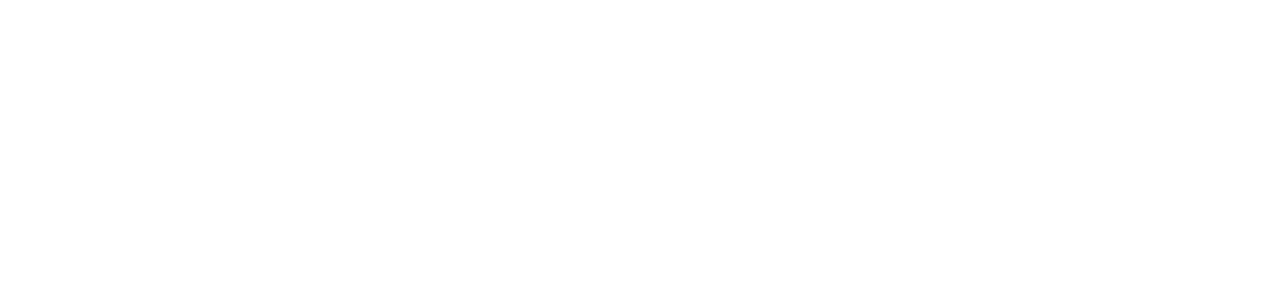
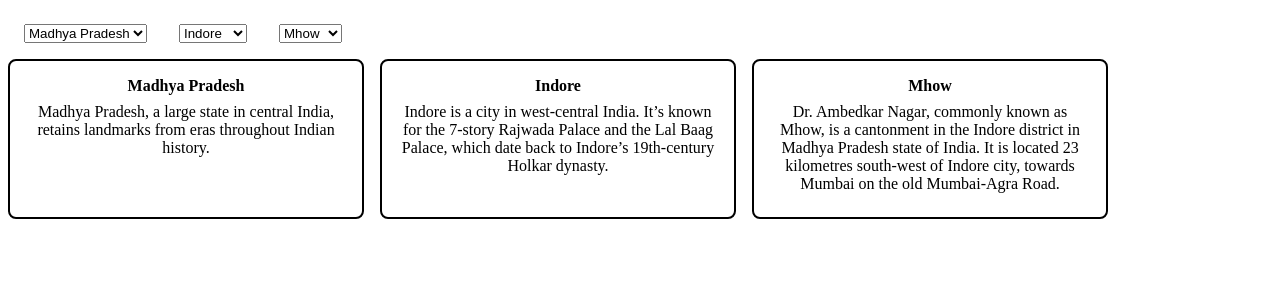
Before and after one commit to acciojob/dropdown-react-FarazAhmad2, a React app: page / in a window 1280 px wide. Shown: the top 300 px of the page. Built offline with nearby package versions, Linux system fonts and the light colour scheme.

Commit message:
first commit

```diff
--- a/src/components/App.js
+++ b/src/components/App.js
@@ -1,152 +1,311 @@
-import React, { useState,useReducer } from "react";
+import React, { useState, useReducer } from "react";
 import "./../styles/App.css";
 
-
-const states = [{
-	name : "Madhya Pradesh",
-	description:"Madhya Pradesh, a large state in central India, retains landmarks from eras throughout Indian history.",
-	city :[{
-		name : "Indore",
-		description:"Indore is a city in west-central India. It’s known for the 7-story Rajwada Palace and the Lal Baag Palace, which date back to Indore’s 19th-century Holkar dynasty.",
-		landmarks :[{
-			name : "Mhow",
-			description:"Dr. Ambedkar Nagar, commonly known as Mhow, is a cantonment in the Indore district in Madhya Pradesh state of India. It is located 23 kilometres south-west of Indore city, towards Mumbai on the old Mumbai-Agra Road.",
-		},{
-			name : "Dewas",
-			description:"Dewas is a city in the Malwa region of the Indian state of Madhya Pradesh. The municipality was formerly the seat of two princely states during the British Raj, Dewas Junior state and Dewas Senior state, ruled by the Puar clan of Maratha.",
-		}]
-	},{
-		name : "Bhopal",
-		description:"DBhopal is a city in the central Indian state of Madhya Pradesh. It's one of India’s greenest city. There are two main lakes, the Upper Lake and the Lower Lake.",
-		landmarks :[{
-			name : "MANIT",
-			description:"Maulana Azad National Institute of Technology Bhopal is a public technical university located in Bhopal, Madhya Pradesh, India. It is part of a group of publicly funded institutions in India known as National Institutes of Technology. ",
-		},{
-			name: "Berasia",
-			description:"Berasia is a landmark and a nagar palika in Bhopal district in the state of Madhya Pradesh, India. ",
-		}]
-	},{
-		name : "Gwalior",
-		description:"Gwalior is a city in the central Indian state of Madhya Pradesh. It's known for its palaces and temples, including the Sas Bahu Ka Mandir intricately carved Hindu temple. ",
-		landmarks :[{
-			name : "Ajaypur",
-			description:"Little less known city Ajaypur.",
-		}]
-	}]
-},{
-	name : "Jharkhand",
-	description:"Jharkhand is a state in eastern India. It's known for its waterfalls, the elegant Jain temples of Parasnath Hill and the elephants and tigers of Betla National Park.",
-	city :[{
-		name : "Dhanbad",
-		description:"Dhanbad is the second-most populated city in the Indian state of Jharkhand. It ranks as the 33rd largest city in India and is the 42nd largest million-plus urban agglomeration in India. It is the 96th fastest growing urban area of the world by the City Mayors Foundation.",
-		landmarks :[{
-			name : "IIT(ISM) Dhanbad",
-			description:"Indian Institute of Technology (Indian School of Mines) Dhanbad is a public technical and research university located in Dhanbad, India. It is an Institute of National Importance. IIT has 18 academic departments covering Engineering,",
-		},{
-			name : "Hirapur",
-			description:"Hirapur is a census landmark in Balaghat district in the Indian state of Madhya Pradesh.",
-		}]
-	},{
-		name : "Wasseypur",
-		description:"Wasseypur is a neighbourhood in the city of Dhanbad in Dhanbad Sadar subdivision of Dhanbad district in the state of Jharkhand in India. ",
-		landmarks :[{
-			name : "Pandey muhalla",
-			description:"Located behind the dhanbad junction is must visit place.",
-		},{
-			name : "MPI Hall",
-			description:"Space for everyone",
-		}]
-	},{
-		name : "Hazaribagh",
-		description:"Hazaribagh is a city and a municipal corporation in Hazaribagh district in the Indian state of Jharkhand. It is the divisional headquarters of North Chotanagpur division.",
-		landmarks :[{
-			name : "Shaheed Nirmal Mahto Park",
-			description:"Famous for its giant dinosaur structure",
-		},{
-			name : "Gandhi Maidan",
-			description:"Ideal for conduction major events",
-		}]
-	}]
-},{
-	name : "Assam",
-	description:"Assam is a state in northeastern India known for its wildlife, archeological sites and tea plantations. ",
-	city :[{
-		name : "Guwhati",
-		description:"Guwahati is a sprawling city beside the Brahmaputra River in the northeast Indian state of Assam. It’s known for holy sites like the hilltop Kamakhya Temple,",
-		landmarks :[{
-			name : "Ganesh Guri",
-			description:"Famous because of PVR city center.",
-		},{
-			name : "Kalyani Nagar",
-			description:"located near famous Lakshmi Nagar",
-		}]
-	},{
-		name : "dimapur",
-		description:"Dimapur is a city in Nagaland, India. It is the most populous city of Nagaland and also the most densely populated city in the state with an estimated population of about 250,000.",
-		landmarks :[{
-			name : "City Tower",
-			description:"Giant Tower standing by the road since history.",
-		},{
-			name : "Sunday Market",
-			description:"Famous for its weekend Sale on all items.",
-		}]
-	},{
-		name : "Tezpur",
-		description:"Tezpur is a landmark and urban agglomeration in Sonitpur district, Assam state, India. Tezpur is located on the banks of the river Brahmaputra, 175 kilometres northeast of Guwahati, and is the largest of the north bank landmarks with a population exceeding 100,000 as per Metropolitan Census 2011.",
-		landmarks :[{
-			name : "Bamuni Hills",
-			description:"Best location for photoshoots",
-		},{
-			name : "Bhujkhowa Bazar",
-			description:"Central Market for Tezpur",
-		}]
-	}]
-},{
-	name : "Bihar",
-	description:"Bihar is a state in East India, bordering Nepal. It is divided by the River Ganges, which floods its fertile plains. Important Buddhist pilgrimage sites include the Bodhi Tree in Bodhgaya's Mahabodhi Temple, under which the Buddha allegedly meditated.",
-	city :[{
-		name : "Patna",
-		description:"Patna is an ancient city that sprawls along the south bank of the Ganges River in Bihar, northeast India.",
-		landmarks :[{
-			name : "Sonpur",
-			description:"Sonpur is a city and sub-division in the Indian state of Bihar, situated on the banks of the River Gandak and Ganges River in the Saran District.",
-		},{
-			name : "Maner",
-			description:"Maner also spelled Maner or Maner Sharif, is a satellite landmark in Patna Metropolitan Region, in the Patna district in the Indian state of Bihar. Maner Sharif lies 24 km west of Patna the capital of Bihar on National Highway 30.",
-		}]
-	},{
-		name : "Gaya",
-		description:"Gaya is a holy city beside the Falgu River, in the northeast Indian state of Bihar. It’s known for 18th-century Vishnupad Mandir, a riverside temple with an octagonal shrine. Close by, ancient Mangla Gauri Temple is set on a hilltop. ",
-		landmarks :[{
-			name : "Bakraur",
-			description:"Bakraur, sometimes called Bakrour, is a village located slightly east of Bodh Gaya in the state of Bihar, India. It lies directly across the Phalgu River from the landmark of Bodh Gaya, where Gautama Buddha is said to have attained enlightenment.",
-		},{
-			name : "Barachatti",
-			description:"Barachatti is a block in the Gaya district of Bihar, India. Barachatti contains 141 villages and 13 gram panchayat. Sarwan bazar is the biggest and Nimi is the smallest village of Barachatti. The total population in Barachatti sub-district is 142,534 according to the census during 2011 by Indian Government.",
-		}]
-	},{
-		name : "Darbhanga",
-		description:"Darbhanga is a city and Municipal Corporation in the Indian state of Bihar. It is the 6th largest city of Bihar, only after Patna, Gaya, Bhagalpur, Muzaffarpur and Purnea. It is the headquarters of Darbhanga district and Darbhanga division and was the seat of the Raj Darbhanga and capital of the Mithila region.",
-		landmarks :[{
-			name : "Singhwara",
-			description:"Famous for its Groundnut Market",
-		},{
-			name : "Jale",
-			description:"Famous for its roasted seads market.",
-		}]
-	}]
-}];
+const states = [
+  {
+    name: "Madhya Pradesh",
+    description:
+      "Madhya Pradesh, a large state in central India, retains landmarks from eras throughout Indian history.",
+    city: [
+      {
+        name: "Indore",
+        description:
+          "Indore is a city in west-central India. It’s known for the 7-story Rajwada Palace and the Lal Baag Palace, which date back to Indore’s 19th-century Holkar dynasty.",
+        landmarks: [
+          {
+            name: "Mhow",
+            description:
+              "Dr. Ambedkar Nagar, commonly known as Mhow, is a cantonment in the Indore district in Madhya Pradesh state of India. It is located 23 kilometres south-west of Indore city, towards Mumbai on the old Mumbai-Agra Road.",
+          },
+          {
+            name: "Dewas",
+            description:
+              "Dewas is a city in the Malwa region of the Indian state of Madhya Pradesh. The municipality was formerly the seat of two princely states during the British Raj, Dewas Junior state and Dewas Senior state, ruled by the Puar clan of Maratha.",
+          },
+        ],
+      },
+      {
+        name: "Bhopal",
+        description:
+          "DBhopal is a city in the central Indian state of Madhya Pradesh. It's one of India’s greenest city. There are two main lakes, the Upper Lake and the Lower Lake.",
+        landmarks: [
+          {
+            name: "MANIT",
+            description:
+              "Maulana Azad National Institute of Technology Bhopal is a public technical university located in Bhopal, Madhya Pradesh, India. It is part of a group of publicly funded institutions in India known as National Institutes of Technology. ",
+          },
+          {
+            name: "Berasia",
+            description:
+              "Berasia is a landmark and a nagar palika in Bhopal district in the state of Madhya Pradesh, India. ",
+          },
+        ],
+      },
+      {
+        name: "Gwalior",
+        description:
+          "Gwalior is a city in the central Indian state of Madhya Pradesh. It's known for its palaces and temples, including the Sas Bahu Ka Mandir intricately carved Hindu temple. ",
+        landmarks: [
+          {
+            name: "Ajaypur",
+            description: "Little less known city Ajaypur.",
+          },
+        ],
+      },
+    ],
+  },
+  {
+    name: "Jharkhand",
+    description:
+      "Jharkhand is a state in eastern India. It's known for its waterfalls, the elegant Jain temples of Parasnath Hill and the elephants and tigers of Betla National Park.",
+    city: [
+      {
+        name: "Dhanbad",
+        description:
+          "Dhanbad is the second-most populated city in the Indian state of Jharkhand. It ranks as the 33rd largest city in India and is the 42nd largest million-plus urban agglomeration in India. It is the 96th fastest growing urban area of the world by the City Mayors Foundation.",
+        landmarks: [
+          {
+            name: "IIT(ISM) Dhanbad",
+            description:
+              "Indian Institute of Technology (Indian School of Mines) Dhanbad is a public technical and research university located in Dhanbad, India. It is an Institute of National Importance. IIT has 18 academic departments covering Engineering,",
+          },
+          {
+            name: "Hirapur",
+            description:
+              "Hirapur is a census landmark in Balaghat district in the Indian state of Madhya Pradesh.",
+          },
+        ],
+      },
+      {
+        name: "Wasseypur",
+        description:
+          "Wasseypur is a neighbourhood in the city of Dhanbad in Dhanbad Sadar subdivision of Dhanbad district in the state of Jharkhand in India. ",
+        landmarks: [
+          {
+            name: "Pandey muhalla",
+            description:
+              "Located behind the dhanbad junction is must visit place.",
+          },
+          {
+            name: "MPI Hall",
+            description: "Space for everyone",
+          },
+        ],
+      },
+      {
+        name: "Hazaribagh",
+        description:
+          "Hazaribagh is a city and a municipal corporation in Hazaribagh district in the Indian state of Jharkhand. It is the divisional headquarters of North Chotanagpur division.",
+        landmarks: [
+          {
+            name: "Shaheed Nirmal Mahto Park",
+            description: "Famous for its giant dinosaur structure",
+          },
+          {
+            name: "Gandhi Maidan",
+            description: "Ideal for conduction major events",
+          },
+        ],
+      },
+    ],
+  },
+  {
+    name: "Assam",
+    description:
+      "Assam is a state in northeastern India known for its wildlife, archeological sites and tea plantations. ",
+    city: [
+      {
+        name: "Guwhati",
+        description:
+          "Guwahati is a sprawling city beside the Brahmaputra River in the northeast Indian state of Assam. It’s known for holy sites like the hilltop Kamakhya Temple,",
+        landmarks: [
+          {
+            name: "Ganesh Guri",
+            description: "Famous because of PVR city center.",
+          },
+          {
+            name: "Kalyani Nagar",
+            description: "located near famous Lakshmi Nagar",
+          },
+        ],
+      },
+      {
+        name: "dimapur",
+        description:
+          "Dimapur is a city in Nagaland, India. It is the most populous city of Nagaland and also the most densely populated city in the state with an estimated population of about 250,000.",
+        landmarks: [
+          {
+            name: "City Tower",
+            description: "Giant Tower standing by the road since history.",
+          },
+          {
+            name: "Sunday Market",
+            description: "Famous for its weekend Sale on all items.",
+          },
+        ],
+      },
+      {
+        name: "Tezpur",
+        description:
+          "Tezpur is a landmark and urban agglomeration in Sonitpur district, Assam state, India. Tezpur is located on the banks of the river Brahmaputra, 175 kilometres northeast of Guwahati, and is the largest of the north bank landmarks with a population exceeding 100,000 as per Metropolitan Census 2011.",
+        landmarks: [
+          {
+            name: "Bamuni Hills",
+            description: "Best location for photoshoots",
+          },
+          {
+            name: "Bhujkhowa Bazar",
+            description: "Central Market for Tezpur",
+          },
+        ],
+      },
+    ],
+  },
+  {
+    name: "Bihar",
+    description:
+      "Bihar is a state in East India, bordering Nepal. It is divided by the River Ganges, which floods its fertile plains. Important Buddhist pilgrimage sites include the Bodhi Tree in Bodhgaya's Mahabodhi Temple, under which the Buddha allegedly meditated.",
+    city: [
+      {
+        name: "Patna",
+        description:
+          "Patna is an ancient city that sprawls along the south bank of the Ganges River in Bihar, northeast India.",
+        landmarks: [
+          {
+            name: "Sonpur",
+            description:
+              "Sonpur is a city and sub-division in the Indian state of Bihar, situated on the banks of the River Gandak and Ganges River in the Saran District.",
+          },
+          {
+            name: "Maner",
+            description:
+              "Maner also spelled Maner or Maner Sharif, is a satellite landmark in Patna Metropolitan Region, in the Patna district in the Indian state of Bihar. Maner Sharif lies 24 km west of Patna the capital of Bihar on National Highway 30.",
+          },
+        ],
+      },
+      {
+        name: "Gaya",
+        description:
+          "Gaya is a holy city beside the Falgu River, in the northeast Indian state of Bihar. It’s known for 18th-century Vishnupad Mandir, a riverside temple with an octagonal shrine. Close by, ancient Mangla Gauri Temple is set on a hilltop. ",
+        landmarks: [
+          {
+            name: "Bakraur",
+            description:
+              "Bakraur, sometimes called Bakrour, is a village located slightly east of Bodh Gaya in the state of Bihar, India. It lies directly across the Phalgu River from the landmark of Bodh Gaya, where Gautama Buddha is said to have attained enlightenment.",
+          },
+          {
+            name: "Barachatti",
+            description:
+              "Barachatti is a block in the Gaya district of Bihar, India. Barachatti contains 141 villages and 13 gram panchayat. Sarwan bazar is the biggest and Nimi is the smallest village of Barachatti. The total population in Barachatti sub-district is 142,534 according to the census during 2011 by Indian Government.",
+          },
+        ],
+      },
+      {
+        name: "Darbhanga",
+        description:
+          "Darbhanga is a city and Municipal Corporation in the Indian state of Bihar. It is the 6th largest city of Bihar, only after Patna, Gaya, Bhagalpur, Muzaffarpur and Purnea. It is the headquarters of Darbhanga district and Darbhanga division and was the seat of the Raj Darbhanga and capital of the Mithila region.",
+        landmarks: [
+          {
+            name: "Singhwara",
+            description: "Famous for its Groundnut Market",
+          },
+          {
+            name: "Jale",
+            description: "Famous for its roasted seads market.",
+          },
+        ],
+      },
+    ],
+  },
+];
 
 
-function App()
-{
-	// Do not alter/remove main div
-	return (
-	<div id="main">
+const ACTIONS = {
+  STATE_IDX: "state-index",
+  CITY_IDX: "city-index",
+  LANDMARK_IDX: "landmark-index",
+};
 
-	</div>
-	);
+const reducer = (index, action) => {
+  switch (action.type) {
+    case ACTIONS.STATE_IDX:
+      return { ...index, state: action.payload, city: 0, landmark: 0 };
+
+    case ACTIONS.CITY_IDX:
+      return { ...index, city: action.payload, landmark: 0 };
+
+    case ACTIONS.LANDMARK_IDX:
+      return { ...index, landmark: action.payload };
+
+    default:
+      return index;
+  }
+};
+
+function App() {
+  const [index, dispatch] = useReducer(reducer, {
+    state: 0,
+    city: 0,
+    landmark: 0,
+  });
+
+  const getStateIndex = (e) => {
+    dispatch({ type: ACTIONS.STATE_IDX, payload: +e.target.value });
+  };
+
+  const getCityIndex = (e) => {
+    dispatch({ type: ACTIONS.CITY_IDX, payload: +e.target.value });
+  };
+
+  const getLandmarkIndex = (e) => {
+    dispatch({ type: ACTIONS.LANDMARK_IDX, payload: +e.target.value });
+  };
+
+  return (
+    <div id="main">
+      <select id="state" onChange={getStateIndex}>
+        {states.map((state, index) => (
+          <option key={index} value={index}>
+            {state.name}
+          </option>
+        ))}
+      </select>
+      <select id="city" onChange={getCityIndex}>
+        {states[index.state].city.map((city, index) => (
+          <option key={index} value={index}>
+            {city.name}
+          </option>
+        ))}
+      </select>
+      <select id="landmark" onChange={getLandmarkIndex}>
+        {states[index.state].city[index.city].landmarks.map((landmark, index) => (
+          <option key={index} value={index}>
+            {landmark.name}
+          </option>
+        ))}
+      </select>
+      <div className="cards">
+        <div id="state-name">
+          {states[index.state].name}
+          <div id="state-description">{states[index.state].description}</div>
+        </div>
+
+        <div id="city-name">
+          {states[index.state].city[index.city].name}
+          <div id="city-description">
+            {states[index.state].city[index.city].description}
+          </div>
+        </div>
+
+        <div id="landmark-name">
+          {states[index.state].city[index.city].landmarks[index.landmark].name}
+          <div id="landmark-description">
+            {states[index.state].city[index.city].landmarks[index.landmark].description}
+          </div>
+        </div>
+      </div>
+    </div>
+  );
 }
 
-
 export default App;
--- a/src/index.js
+++ b/src/index.js
@@ -1,7 +1,7 @@
 import React from "react";
 import ReactDOM from "react-dom";
 import App from "./components/App";
-import "bootstrap/dist/css/bootstrap.min.css";
+// import "bootstrap/dist/css/bootstrap.min.css";
 
 
 ReactDOM.render(<App />, document.getElementById("root"));
--- a/src/styles/App.css
+++ b/src/styles/App.css
@@ -1,16 +1,22 @@
-h1 {
-    color: #27aedb;
-    text-align: center;
-    }
-
-
-button{
-    color: #27aedb;
-    text-align: center;
-    justify-content: center;
-    align-items: center;
+select {
+    margin: 1rem;
 }
 
-.bg-pink{
-	background-color:pink;
+.cards {
+    display: flex;
+    gap: 1rem;
 }
+
+#state-name, #city-name, #landmark-name {
+    border: 2px solid black;
+    border-radius: 0.5rem;
+    width: 20rem;
+    padding: 1rem;
+    text-align: center;
+    font-weight: 600;
+}
+
+#state-description, #city-description, #landmark-description {
+    font-weight: 400;
+    margin: 0.5rem auto;
+}
```
Also changed, not shown: 1 other file (tests, documents, lock files or other folders).
